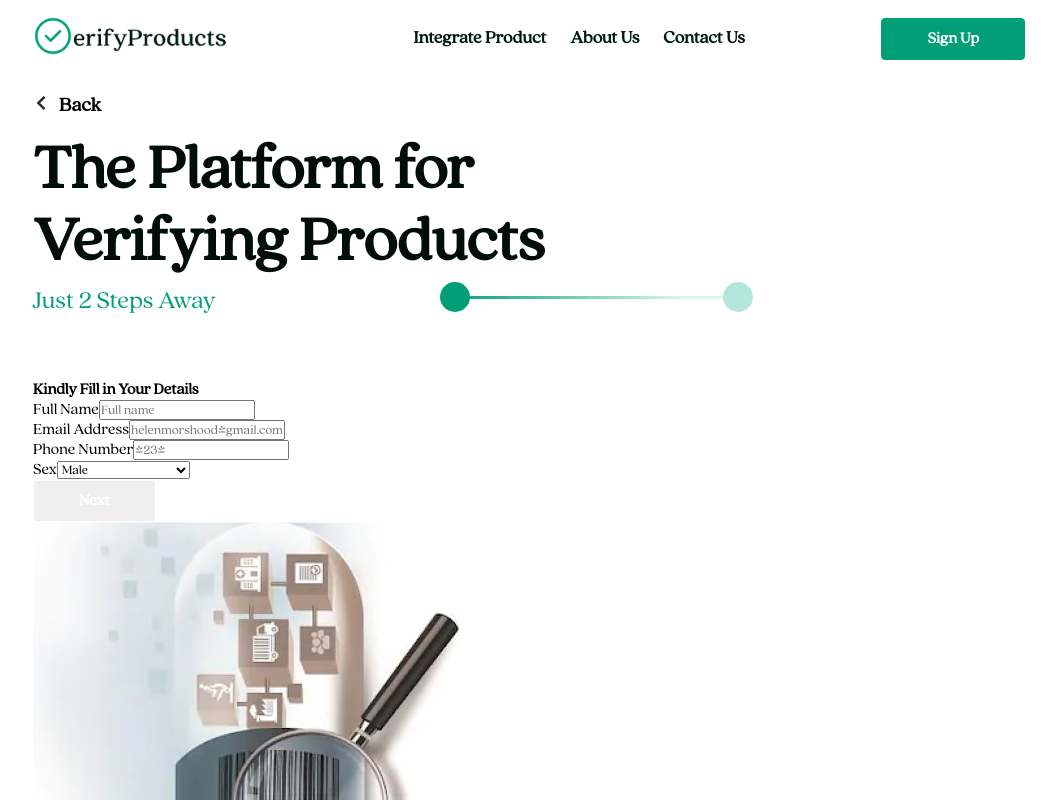
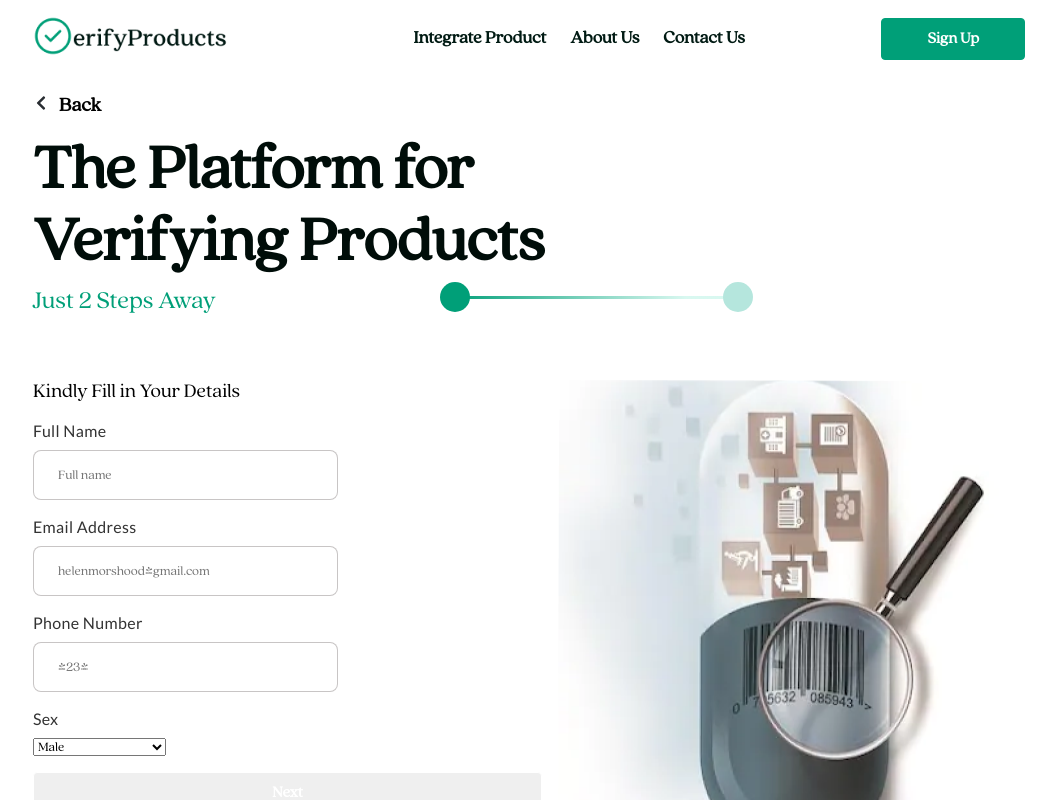
Before and after one commit to Verify-App-TUTN/VerifyProduct, a React (Create React App) app in the folder steps/: page / in a window 1280 px wide. Shown: the top 800 px of the page, without its empty margins (111-1167 px from the left). Built offline with nearby package versions, Linux system fonts and the light colour scheme.

Commit message:
working on form area

```diff
--- a/steps/src/App.css
+++ b/steps/src/App.css
@@ -1,3 +1,4 @@
+@import url("https://fonts.googleapis.com/css2?family=Lato:wght@100;300;400;700&display=swap");
 @font-face {
   font-family: "Quincy CF";
   src: url("./Demo_Fonts/Fontspring-DEMO-quincycf-regular.otf");
--- a/steps/src/components/Detail.jsx
+++ b/steps/src/components/Detail.jsx
@@ -10,7 +10,7 @@ const Detail = () => {
         <Div>
             <h4>Kindly Fill in Your Details</h4>
             <form onSubmit={handleSubmit(onSubmit)} className="Form">
-                <div className="form-Control">
+                <div className="form-control">
                     <label htmlFor="fullname">Full Name</label>
                     <input type="text" placeholder="Full name" id="fullname" {...register("Full name", { required: true, maxLength: 80 })} />
                 </div>
@@ -38,4 +38,41 @@ const Detail = () => {
 
 export default Detail;
 
-const Div = styled.div``;
+const Div = styled.div`
+     display: flex;
+     flex-direction: column;
+     gap: 1rem;
+     flex: 1;
+     h4{
+         font-size: 20px;
+        font-weight: 400;
+     }
+     .Form{
+        display: flex;
+        flex-direction: column;
+        gap: 1rem;
+        .form-control{
+            display: flex;
+            flex-direction: column;
+            align-items: flex-start;
+            justify-content: flex-start;
+            gap: 9px;
+            label{
+                color: #333333;
+                font-weight: 400;
+                font-size: 16px;
+                line-height: 132.1%;
+                letter-spacing: 0.02em;
+                font-family: 'Lato', sans-serif !important;
+            }
+            input{
+                width: 60%;
+                background: #FFFFFF;
+                border: 1px solid rgba(36, 24, 24, 0.25);
+                border-radius: 8px;
+                padding: 16px 0px 16px 24px;
+            }
+        }
+     }
+
+`;
--- a/steps/src/components/VerifyForm.jsx
+++ b/steps/src/components/VerifyForm.jsx
@@ -4,6 +4,7 @@ import { FaChevronLeft } from 'react-icons/fa';
 import Detail from './Detail';
 import CodeP from './CodeP';
 import Product from '../assets/Pp.png';
+import './../App.css';
 
 
 const VerifyForm = () => {
@@ -108,4 +109,8 @@ const Section = styled.section`
             }
         }
      }
+     .formsArea{
+        display: flex;
+        gap: 1rem;
+     }
 `;
```
